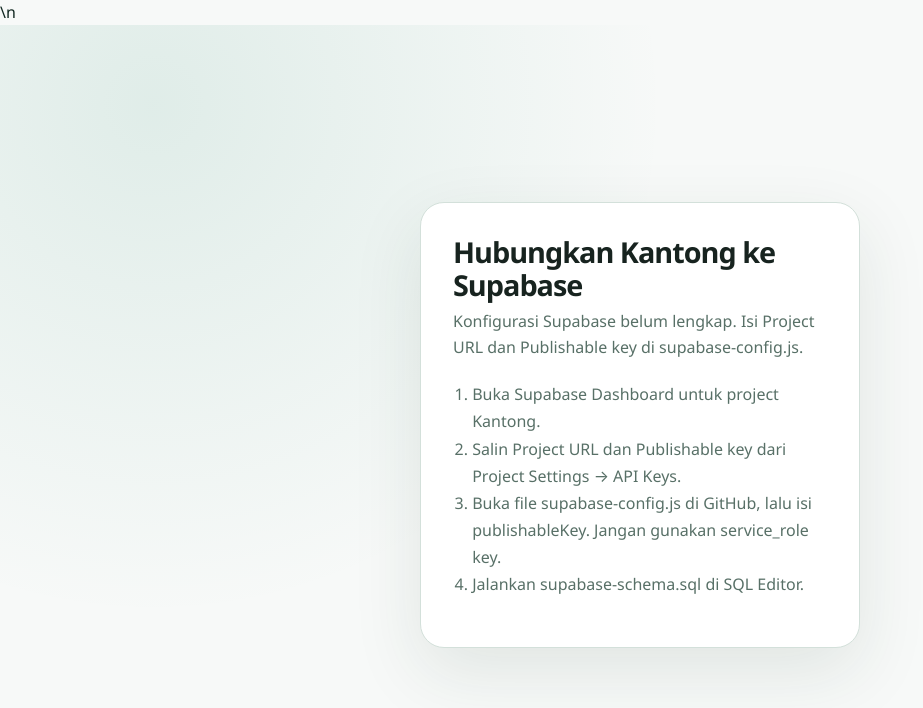
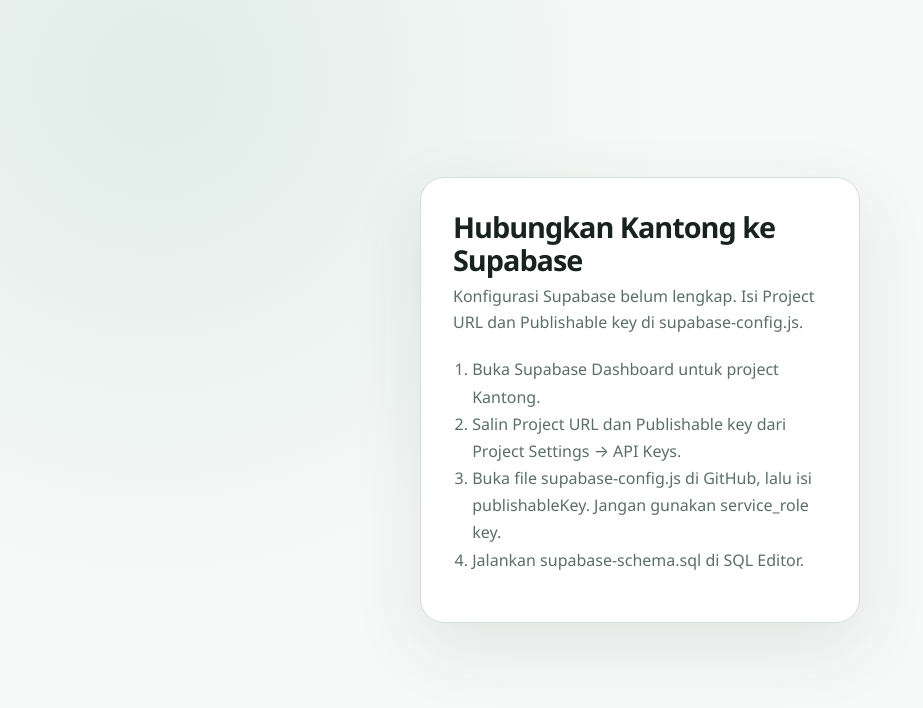
Before and after one commit to anaabidyasir-dot/kantong, a plain HTML site: page index.html in a window 1280 px wide. Shown: the whole page, without its empty margins (0-923 px from the left). Drawn offline with nearby package versions, Linux system fonts and the light colour scheme.

Commit message:
Fix initial auth screen HTML newline

```diff
--- a/index.html
+++ b/index.html
@@ -17,7 +17,8 @@
 <script src="myspace.js" defer></script>
 <script src="app.js" defer></script>
 </head>
-<body class="auth-booting">\n<div id="auth-screen" role="main" aria-live="polite"></div>
+<body class="auth-booting">
+<div id="auth-screen" role="main" aria-live="polite"></div>
 <div class="app">
  <aside>
   <div class="brand"><span class="brand-mark" aria-hidden="true">K</span><span>Kantong</span></div>
```
